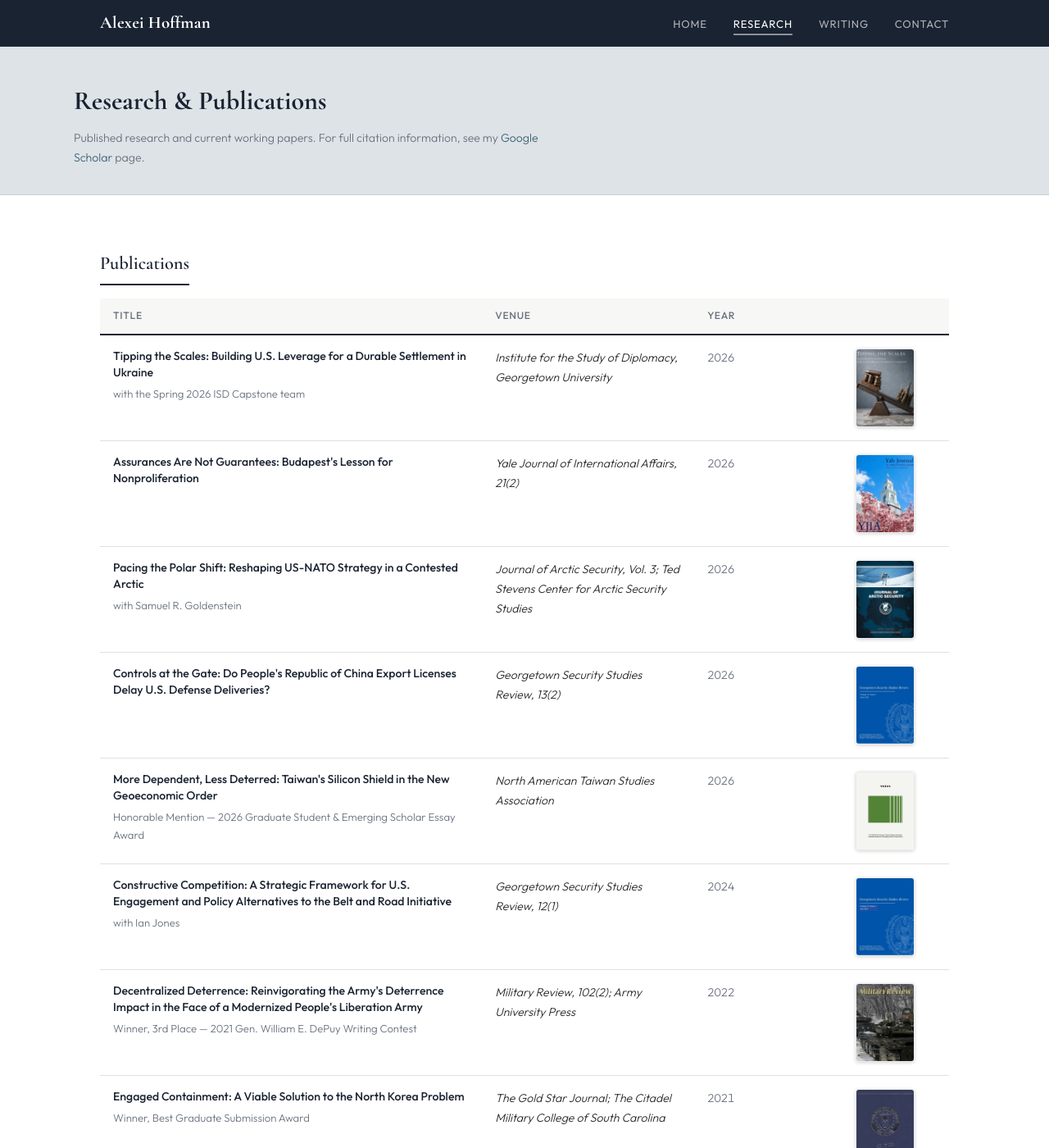
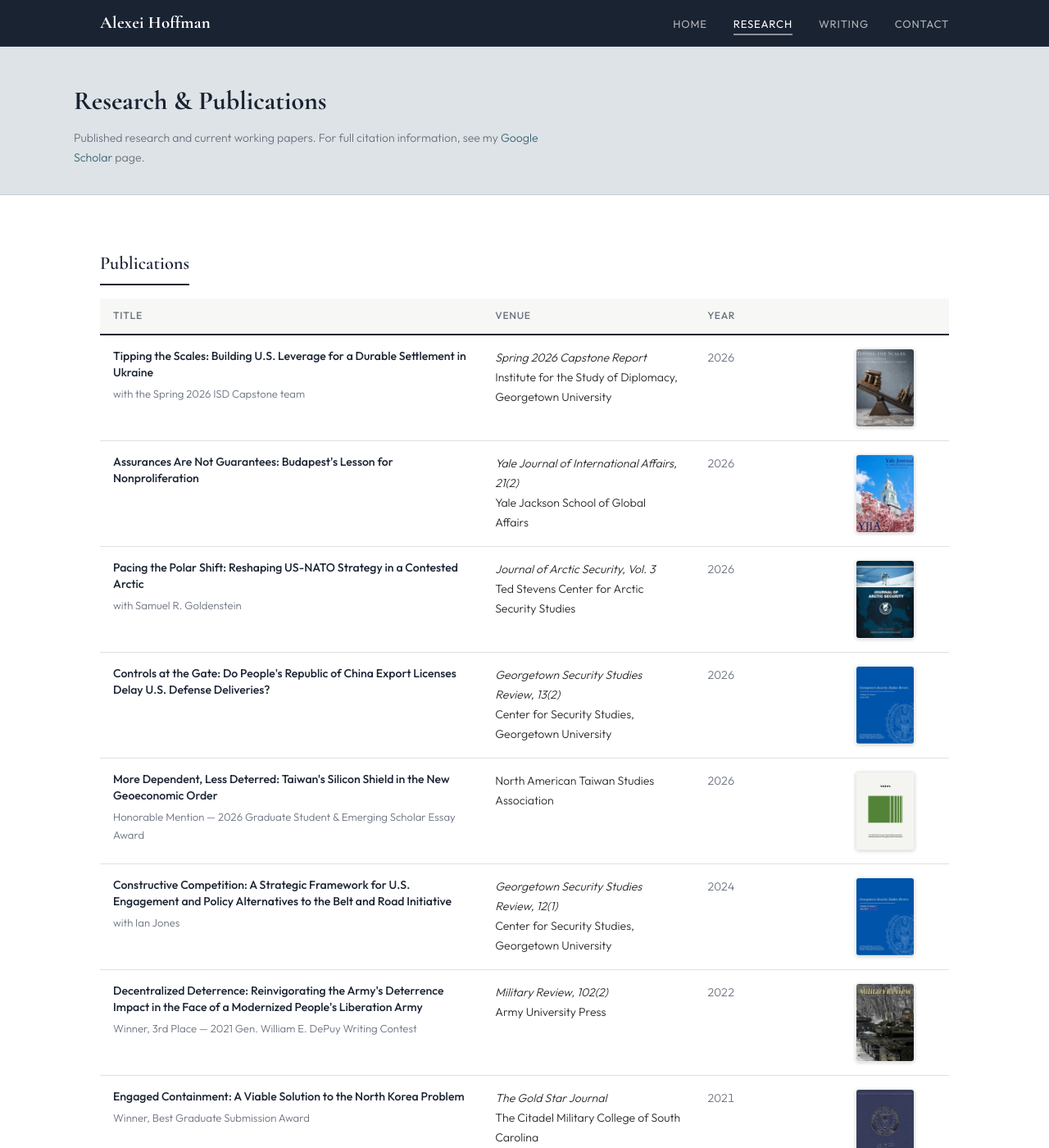
Before and after one commit to a-novi13-byte/a-novi13-byte.github.io, a Jekyll site: the page built from research.html, in a window 1280 px wide and 1400 px high. Shown: the whole window at 82% size. Built offline with Jekyll 4.4.1, drawn with Linux system fonts in a browser that asks for light colours.

Commit message:
Update research.html

```diff
--- a/research.html
+++ b/research.html
@@ -30,7 +30,7 @@ permalink: /research/
           <div class="pub-title"><a href="https://isd.georgetown.edu/capstone-reports/tipping-the-scales-building-u-s-leverage-for-a-durable-settlement-in-ukraine-2025-2026/" target="_blank" rel="noopener">Tipping the Scales: Building U.S. Leverage for a Durable Settlement in Ukraine</a></div>
           <div class="pub-coauthor">with the Spring 2026 ISD Capstone team</div>
         </td>
-        <td class="pub-venue">Institute for the Study of Diplomacy, Georgetown University</td>
+        <td class="pub-venue">Spring 2026 Capstone Report<br><span style="font-style: normal;">Institute for the Study of Diplomacy, Georgetown University</span></td>
         <td class="pub-year">2026</td>
         <td><img class="pub-cover" src="{{ '/assets/Covers/cover-isd.jpg' | relative_url }}" alt="Tipping the Scales — ISD Capstone Report cover" loading="lazy"></td>
       </tr>
@@ -38,7 +38,7 @@ permalink: /research/
         <td>
           <div class="pub-title"><a href="https://www.yalejournal.org/publications/assurances-are-not-guarantees-budapests-lesson-for-nonproliferation-h2h5x" target="_blank" rel="noopener">Assurances Are Not Guarantees: Budapest's Lesson for Nonproliferation</a></div>
         </td>
-        <td class="pub-venue">Yale Journal of International Affairs, 21(2)</td>
+        <td class="pub-venue">Yale Journal of International Affairs, 21(2)<br><span style="font-style: normal;">Yale Jackson School of Global Affairs</span></td>
         <td class="pub-year">2026</td>
         <td><img class="pub-cover" src="{{ '/assets/Covers/cover-yjia.jpg' | relative_url }}" alt="Yale Journal of International Affairs cover" loading="lazy"></td>
       </tr>
@@ -47,7 +47,7 @@ permalink: /research/
           <div class="pub-title"><a href="https://tedstevensarcticcenter.org/journal-of-arctic-security/" target="_blank" rel="noopener">Pacing the Polar Shift: Reshaping US-NATO Strategy in a Contested Arctic</a></div>
           <div class="pub-coauthor">with Samuel R. Goldenstein</div>
         </td>
-        <td class="pub-venue">Journal of Arctic Security, Vol. 3; Ted Stevens Center for Arctic Security Studies</td>
+        <td class="pub-venue">Journal of Arctic Security, Vol. 3<br><span style="font-style: normal;">Ted Stevens Center for Arctic Security Studies</span></td>
         <td class="pub-year">2026</td>
        <td><img class="pub-cover" src="{{ '/assets/Covers/cover-jas.jpg' | relative_url }}" alt="Journal of Arctic Security cover" loading="lazy"></td>
       </tr>
@@ -55,7 +55,7 @@ permalink: /research/
         <td>
           <div class="pub-title"><a href="https://gssr.georgetown.edu/the-review/gssr-volume-13-issue-2/" target="_blank" rel="noopener">Controls at the Gate: Do People's Republic of China Export Licenses Delay U.S. Defense Deliveries?</a></div>
         </td>
-        <td class="pub-venue">Georgetown Security Studies Review, 13(2)</td>
+        <td class="pub-venue">Georgetown Security Studies Review, 13(2)<br><span style="font-style: normal;">Center for Security Studies, Georgetown University</span></td>
         <td class="pub-year">2026</td>
         <td><img class="pub-cover" src="{{ '/assets/Covers/cover-gssr-v13.jpg' | relative_url }}" alt="Georgetown Security Studies Review 13(2) cover" loading="lazy"></td>
       </tr>
@@ -64,7 +64,7 @@ permalink: /research/
           <div class="pub-title"><a href="https://www.facebook.com/NATSAthebest/photos/announcementthe-north-american-taiwan-studies-association-natsa-is-pleased-to-an/1388526646412186/" target="_blank" rel="noopener">More Dependent, Less Deterred: Taiwan's Silicon Shield in the New Geoeconomic Order</a></div>
           <div class="pub-coauthor">Honorable Mention — 2026 Graduate Student &amp; Emerging Scholar Essay Award</div>
         </td>
-        <td class="pub-venue">North American Taiwan Studies Association</td>
+        <td class="pub-venue" style="font-style: normal;">North American Taiwan Studies Association</td>
         <td class="pub-year">2026</td>
         <td><img class="pub-cover" src="{{ '/assets/Covers/cover-natsa.jpg' | relative_url }}" alt="NATSA 2026 Essay Award cover" loading="lazy"></td>
       </tr>
@@ -73,7 +73,7 @@ permalink: /research/
           <div class="pub-title"><a href="https://repository.digital.georgetown.edu/handle/10822/1088845" target="_blank" rel="noopener">Constructive Competition: A Strategic Framework for U.S. Engagement and Policy Alternatives to the Belt and Road Initiative</a></div>
           <div class="pub-coauthor">with Ian Jones</div>
         </td>
-        <td class="pub-venue">Georgetown Security Studies Review, 12(1)</td>
+        <td class="pub-venue">Georgetown Security Studies Review, 12(1)<br><span style="font-style: normal;">Center for Security Studies, Georgetown University</span></td>
         <td class="pub-year">2024</td>
         <td><img class="pub-cover" src="{{ '/assets/Covers/cover-gssr-v12.jpg' | relative_url }}" alt="Georgetown Security Studies Review 12(1) cover" loading="lazy"></td>
       </tr>
@@ -82,7 +82,7 @@ permalink: /research/
           <div class="pub-title"><a href="https://www.armyupress.army.mil/Journals/Military-Review/English-Edition-Archives/March-April-2022/Hoffman/" target="_blank" rel="noopener">Decentralized Deterrence: Reinvigorating the Army's Deterrence Impact in the Face of a Modernized People's Liberation Army</a></div>
           <div class="pub-coauthor">Winner, 3rd Place — 2021 Gen. William E. DePuy Writing Contest</div>
         </td>
-        <td class="pub-venue">Military Review, 102(2); Army University Press</td>
+        <td class="pub-venue">Military Review, 102(2)<br><span style="font-style: normal;">Army University Press</span></td>
         <td class="pub-year">2022</td>
         <td><img class="pub-cover" src="{{ '/assets/Covers/cover-military-review.jpg' | relative_url }}" alt="Military Review (March–April 2022) cover" loading="lazy"></td>
       </tr>
@@ -91,7 +91,7 @@ permalink: /research/
           <div class="pub-title"><a href="https://www.citadel.edu/goldstar/wp-content/uploads/sites/97/2021gsjedition.pdf" target="_blank" rel="noopener">Engaged Containment: A Viable Solution to the North Korea Problem</a></div>
           <div class="pub-coauthor">Winner, Best Graduate Submission Award</div>
         </td>
-        <td class="pub-venue">The Gold Star Journal; The Citadel Military College of South Carolina</td>
+        <td class="pub-venue">The Gold Star Journal<br><span style="font-style: normal;">The Citadel Military College of South Carolina</span></td>
         <td class="pub-year">2021</td>
         <td><img class="pub-cover" src="{{ '/assets/Covers/cover-goldstar.jpg' | relative_url }}" alt="The Gold Star Journal cover" loading="lazy"></td>
       </tr>
```
